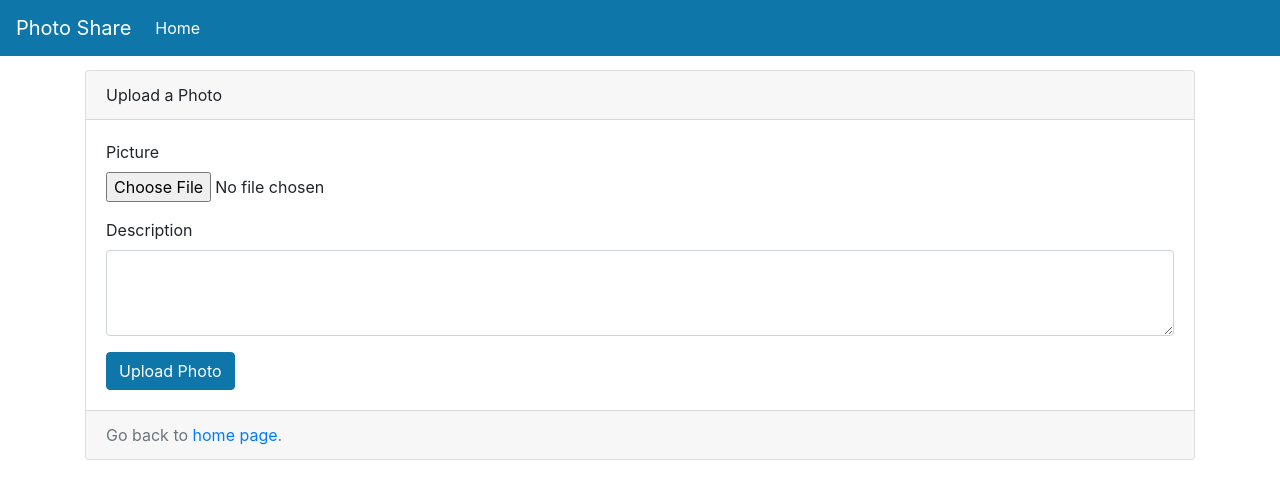
After one commit to sebastianLedzianowski/photo_share, a FastAPI app: template templates/picture_upload.html in a window 1280 px wide. The commit adds this page. Shown: the top 499 px of the page. Run offline with FastAPI, Linux system fonts and the light colour scheme; the template is opened without the code that fills it, so the values that code supplies are empty; parts of the project's set-up code (start-up, migrations or seed data) failed here and were passed over; some libraries are stand-ins or nearby versions.

Commit message:
Added templates to Upload Picture to db and generate json, qr code.

```diff
--- a/templates/navbar.html
+++ b/templates/navbar.html
@@ -21,6 +21,11 @@
                             <a type="button" class="btn btn-outline-light" href="/users/">Admin</a>
                         </li>
                     {% endif %}
+
+                    <!-- Post Picture Button -->
+                    <li class="nav-item m-1">
+                        <a type="button" class="btn btn-outline-light" href="/picture/upload">Upload Picture</a>
+                    </li>
                     <!-- Profile Button -->
                     <li class="nav-item m-1">
                         <a type="button" class="btn btn-outline-light" href="/users/{{ user.id }}">Profile</a>
--- /dev/null
+++ b/templates/picture_upload.html
@@ -0,0 +1,31 @@
+{% include 'layout.html' %}
+
+<div class="container">
+    <div class="card">
+        <div class="card-header">
+            Upload a Photo
+        </div>
+        <div class="card-body">
+
+            <form method="POST" action="/picture/upload" enctype="multipart/form-data">
+
+                <div class="form-group">
+                    <label>Picture</label>
+                    <input type="file" class="form-control-file" name="picture" required>
+                </div>
+
+                <div class="form-group">
+                    <label>Description</label>
+                    <textarea class="form-control" name="description" rows="3" required></textarea>
+                </div>
+
+                <button type="submit" class="btn btn-primary">Upload Photo</button>
+
+            </form>
+        </div>
+
+        <div class="card-footer text-muted">
+            Go back to <a href="/">home page</a>.
+        </div>
+    </div>
+</div>
```
